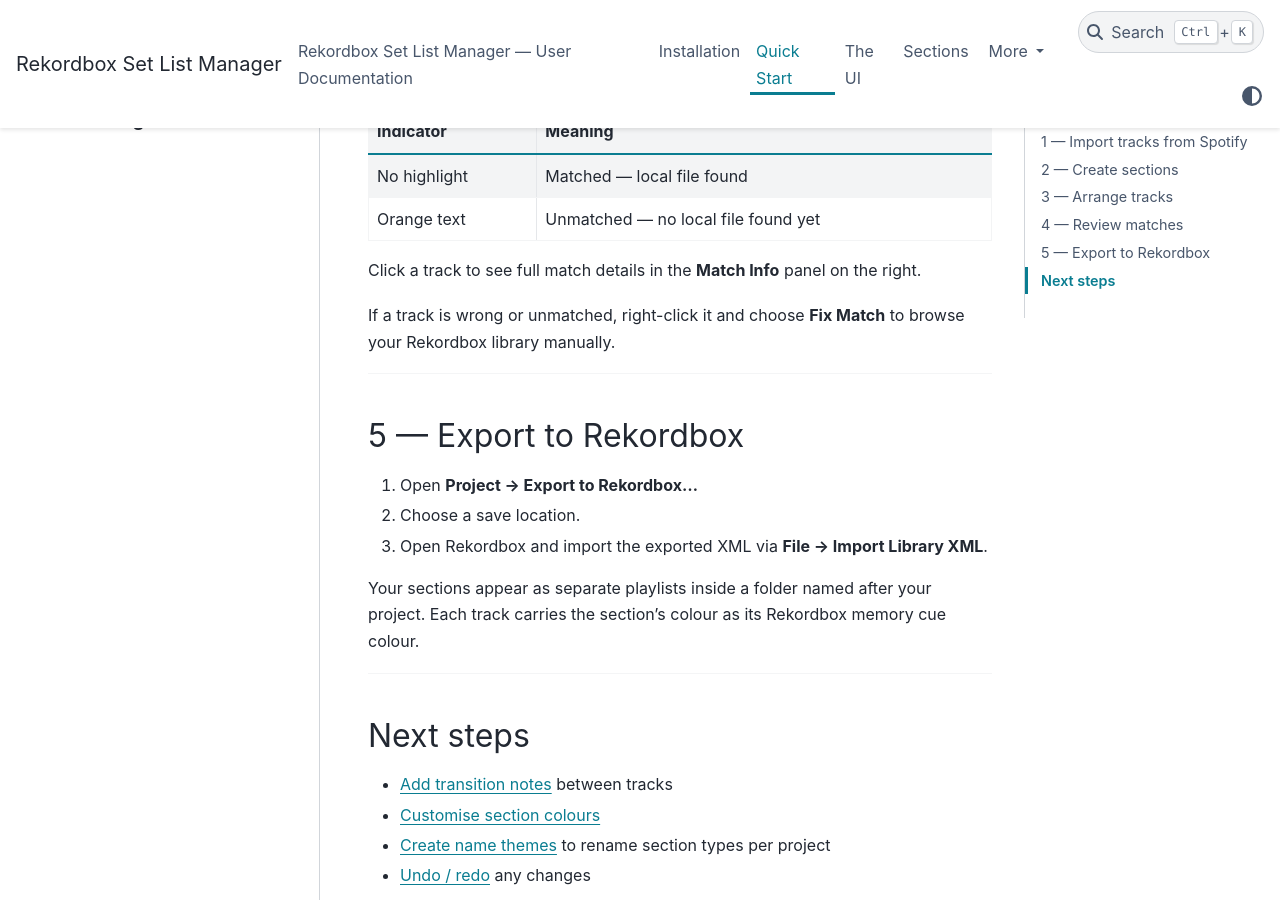
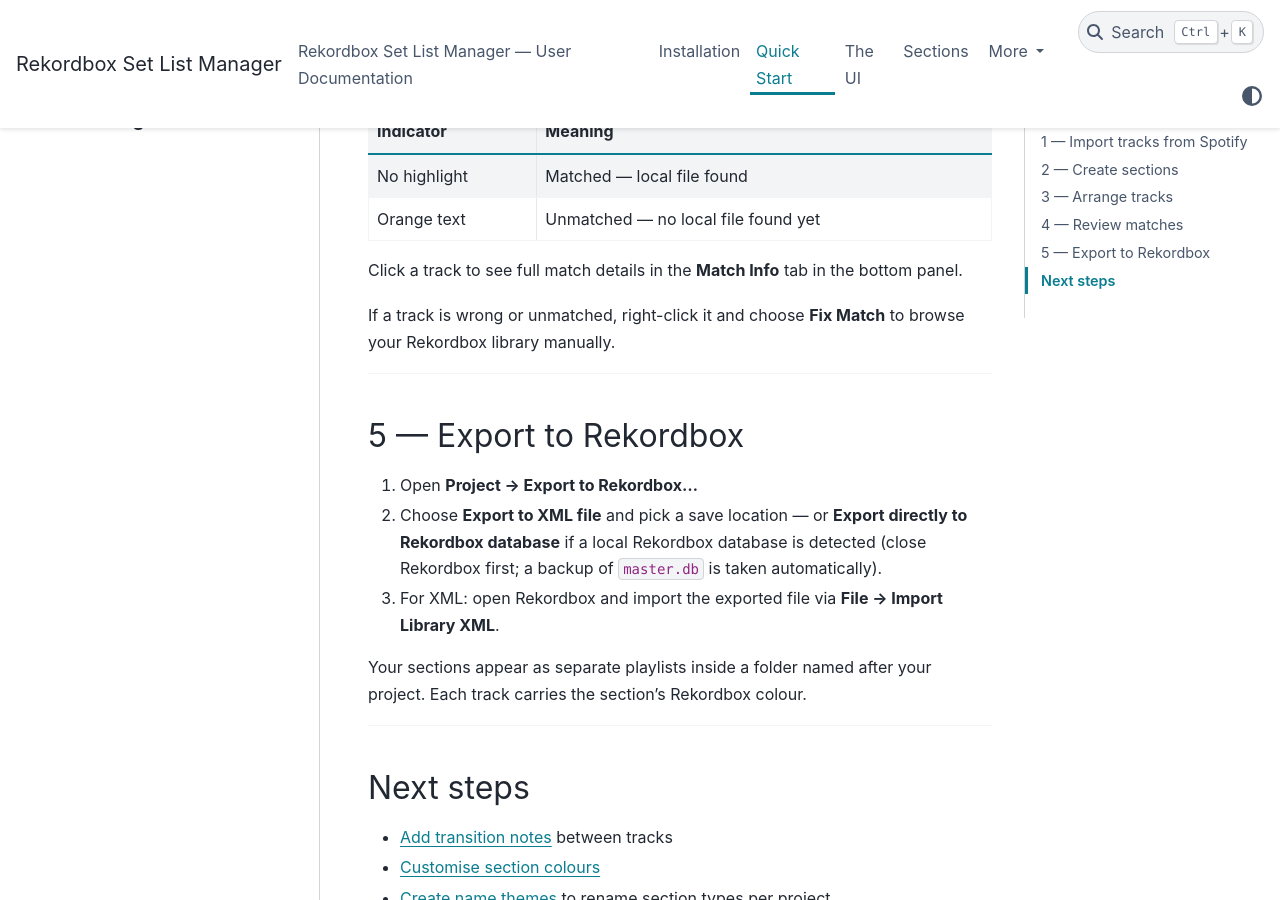
Before and after one commit to FIrgolitsch/RekordboxSetListManager, a Sphinx documentation site: the page built from docs/quick-start.md, in a window 1280 px wide and 900 px high, scrolled down 1384 px. Built offline with Sphinx 7.4.7 and the PyData theme 0.15.4, drawn with Linux system fonts in a browser that asks for light colours; pages that are not in the unit, such as notebooks, are missing from menus; some of the changed text lies outside the part shown.

Commit message:
docs: correct stale UI references in README and user docs
- README: drop the removed multi-set-list flow ('Section Panel -> Add
  Set List'), document the '+ Section' button and Ctrl+Shift+A, describe
  the export dialog's DB/XML modes instead of 'choose a set list',
  remove the audio-features section (feature no longer exists), and
  fill in the missing keyboard shortcuts
- quick-start/sections/tracks: match the actual UI ('+ Section' filter
  bar button, right-click 'Add track…', shared filter box, Match Info
  bottom tab, export dialog modes)
- ui-guide: fix section-header ASCII (no header buttons), complete the
  Project menu table, and list the real track context-menu items
- connecting-services: the import target is the section selected in
  the main window, not a picker in the dialog

```diff
--- a/docs/quick-start.md
+++ b/docs/quick-start.md
@@ -20,7 +20,7 @@
 
 A section groups related tracks and maps to a phase of your set (Opener, Build, Peak, etc.).
 
-1. Click **Add Section** in the toolbar, or use the **+** button in the section panel.
+1. Click **+ Section** in the filter bar above the section list, or press `Ctrl+Shift+A`.
 2. Give it a name and pick a **Section Type** from the dropdown (e.g. *Peak*).
 3. Click **OK**.  The section appears in the main view with its default colour.
 
@@ -48,7 +48,7 @@
 | No highlight | Matched — local file found |
 | Orange text | Unmatched — no local file found yet |
 
-Click a track to see full match details in the **Match Info** panel on the right.
+Click a track to see full match details in the **Match Info** tab in the bottom panel.
 
 If a track is wrong or unmatched, right-click it and choose **Fix Match** to browse your Rekordbox library manually.
 
@@ -57,10 +57,10 @@
 ## 5 — Export to Rekordbox
 
 1. Open **Project → Export to Rekordbox…**
-2. Choose a save location.
-3. Open Rekordbox and import the exported XML via **File → Import Library XML**.
+2. Choose **Export to XML file** and pick a save location — or **Export directly to Rekordbox database** if a local Rekordbox database is detected (close Rekordbox first; a backup of `master.db` is taken automatically).
+3. For XML: open Rekordbox and import the exported file via **File → Import Library XML**.
 
-Your sections appear as separate playlists inside a folder named after your project.  Each track carries the section's colour as its Rekordbox memory cue colour.
+Your sections appear as separate playlists inside a folder named after your project.  Each track carries the section's Rekordbox colour.
 
 ---
 
```
Also changed, not shown: README.md (+9 -8 lines), docs/connecting-services.md (+2 -4 lines), docs/sections.md (+1 -1 lines), docs/tracks.md (+3 -3 lines), docs/ui-guide.md (+16 -10 lines).
